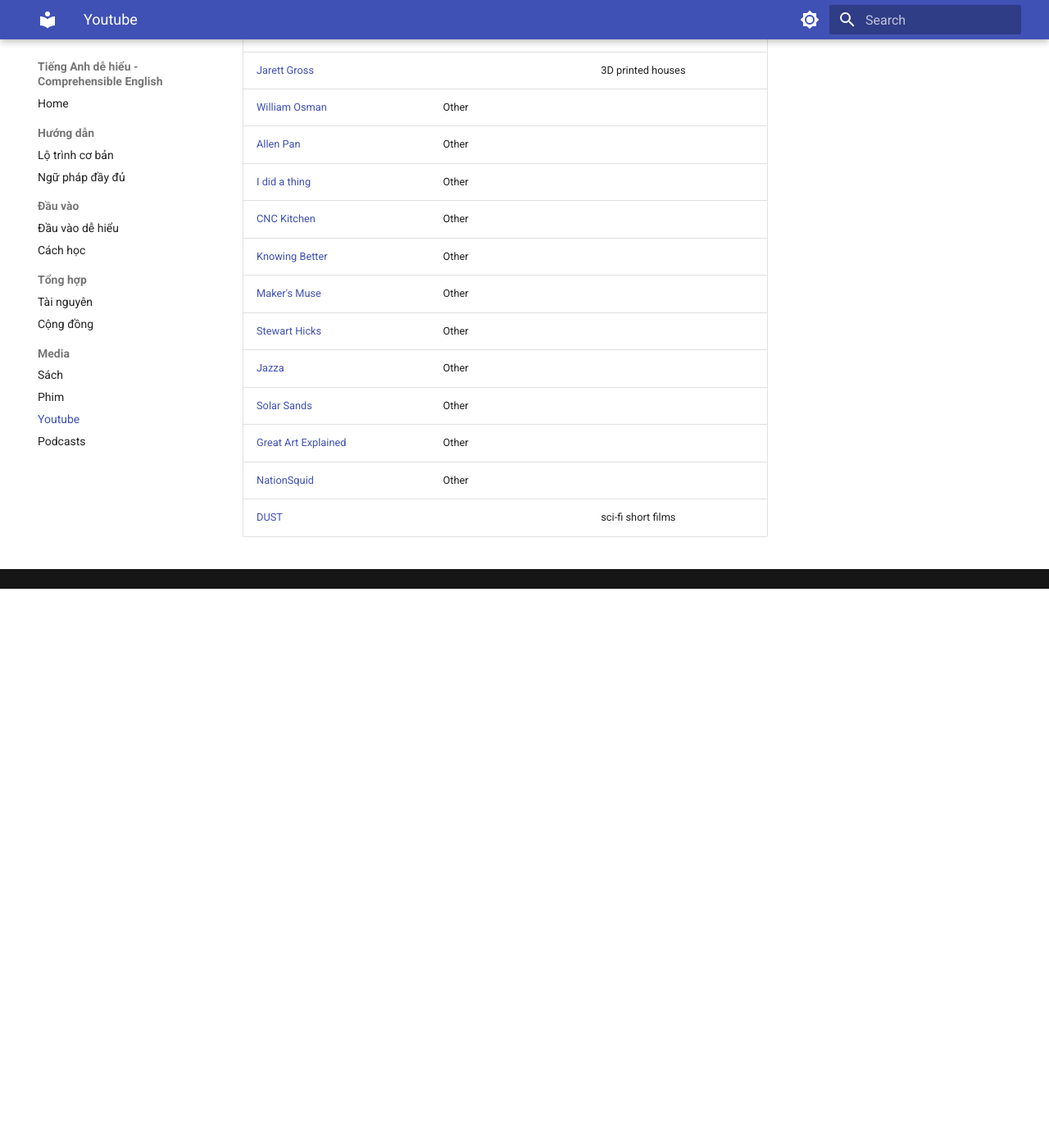
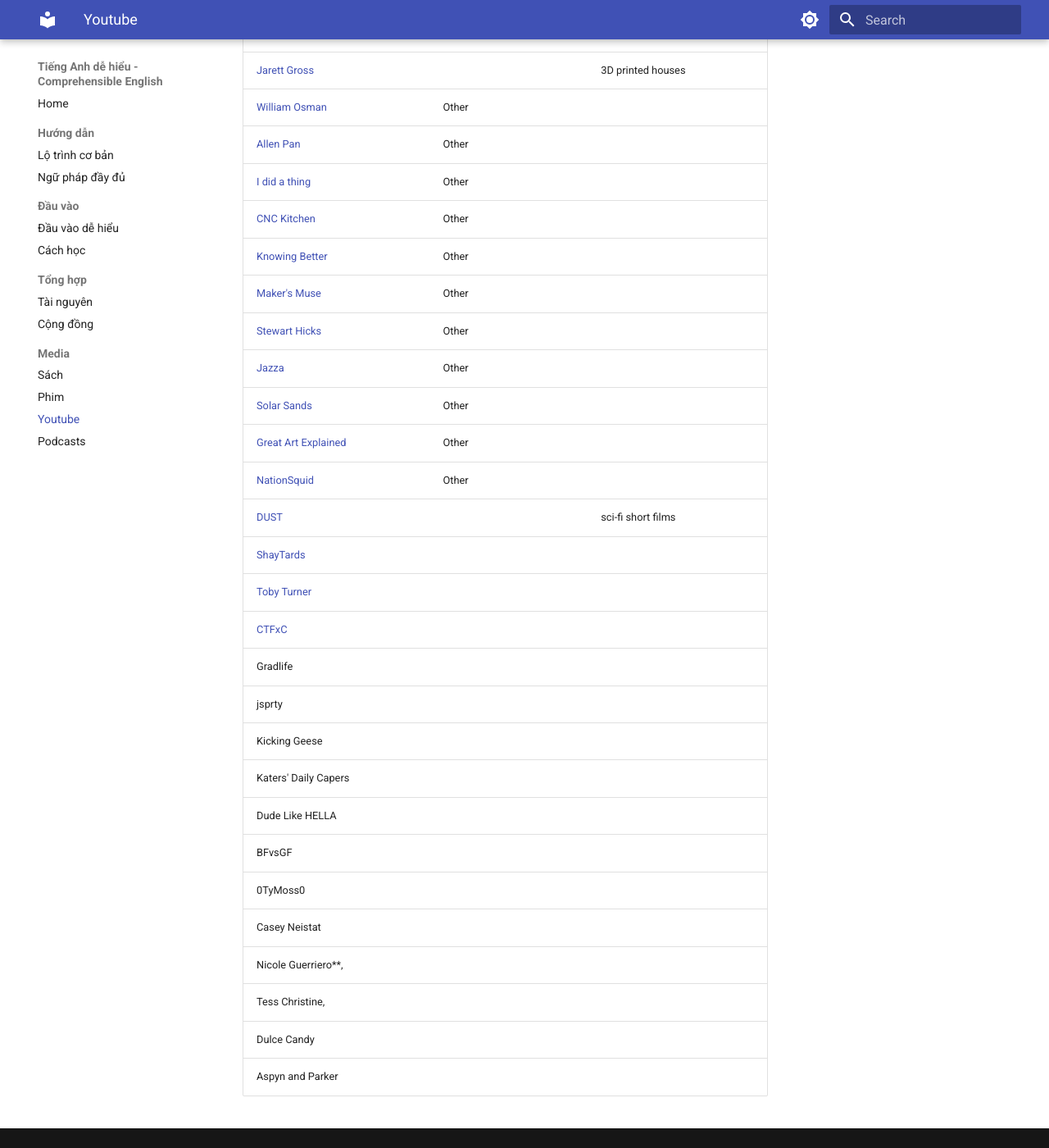
Before and after one commit to daihocmo/tieng-anh, an MkDocs documentation site: the page built from docs/youtube.md, in a window 1280 px wide and 1400 px high, scrolled down 10266 px. Shown: the whole window at 82% size. Built offline with MkDocs 1.6.1 and Material for MkDocs 9.7.7, drawn with Linux system fonts in a browser that asks for light colours; before the commit the page ends 10984 px from its top, so only the background shows below that.

Commit message:
minor update: typos and youtube channel list

```diff
--- a/docs/youtube.md
+++ b/docs/youtube.md
@@ -234,3 +234,18 @@
 | [Great Art Explained](https://www.youtube.com/c/GreatArtExplained/videos) | Other | |
 | [NationSquid](https://www.youtube.com/@nationsquid/videos) | Other | |
 | [DUST](https://www.youtube.com/@watchdust/videos)| | sci-fi short films |
+| [ShayTards]() |
+| [Toby Turner]() |
+| [CTFxC]() |
+Gradlife
+jsprty
+Kicking Geese
+Katers' Daily Capers
+Dude Like HELLA
+BFvsGF
+0TyMoss0
+Casey Neistat
+Nicole Guerriero**,
+Tess Christine,
+Dulce Candy
+Aspyn and Parker
```
Also changed, not shown: docs/guide.md (+4 -4 lines).
